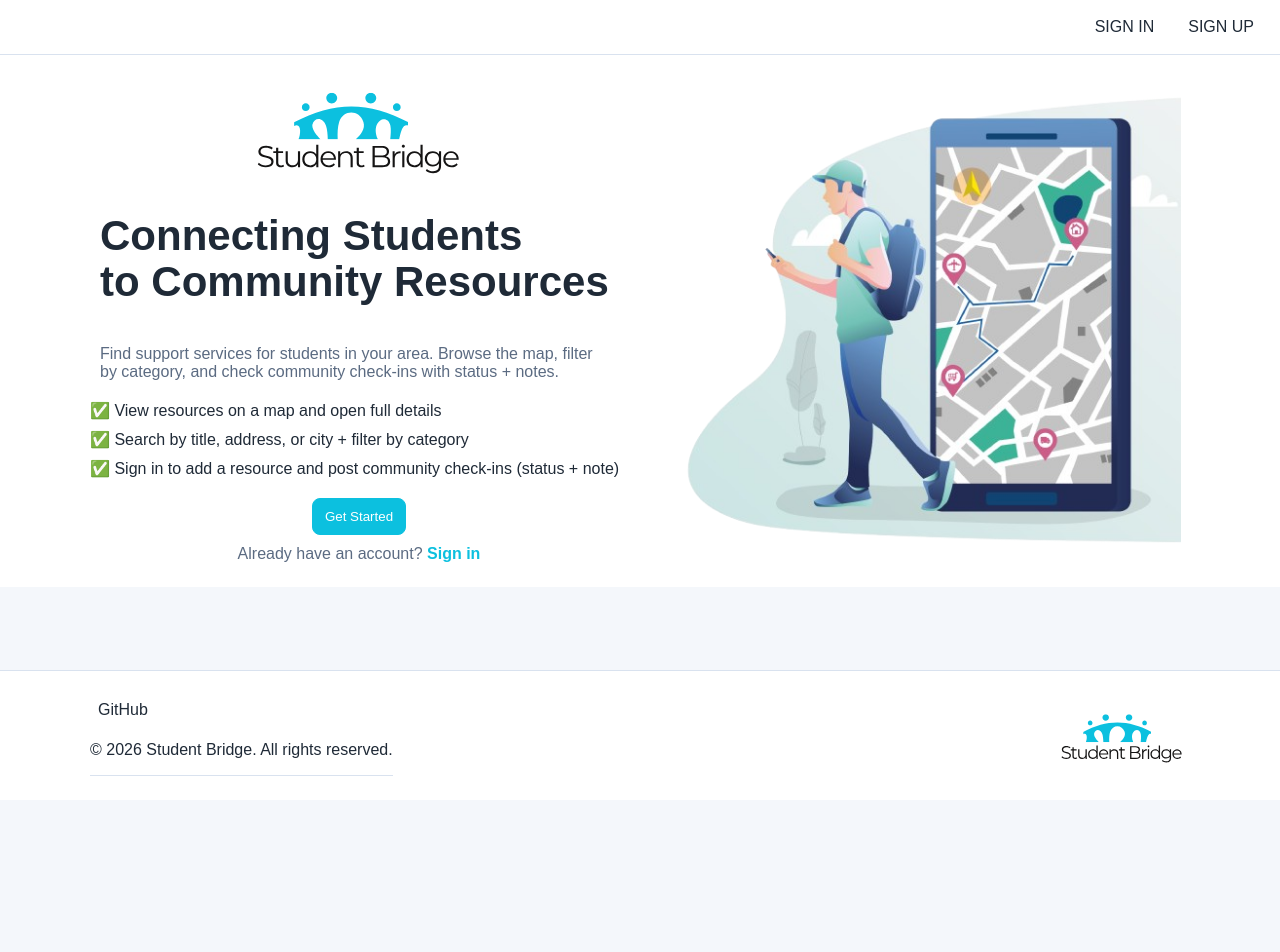
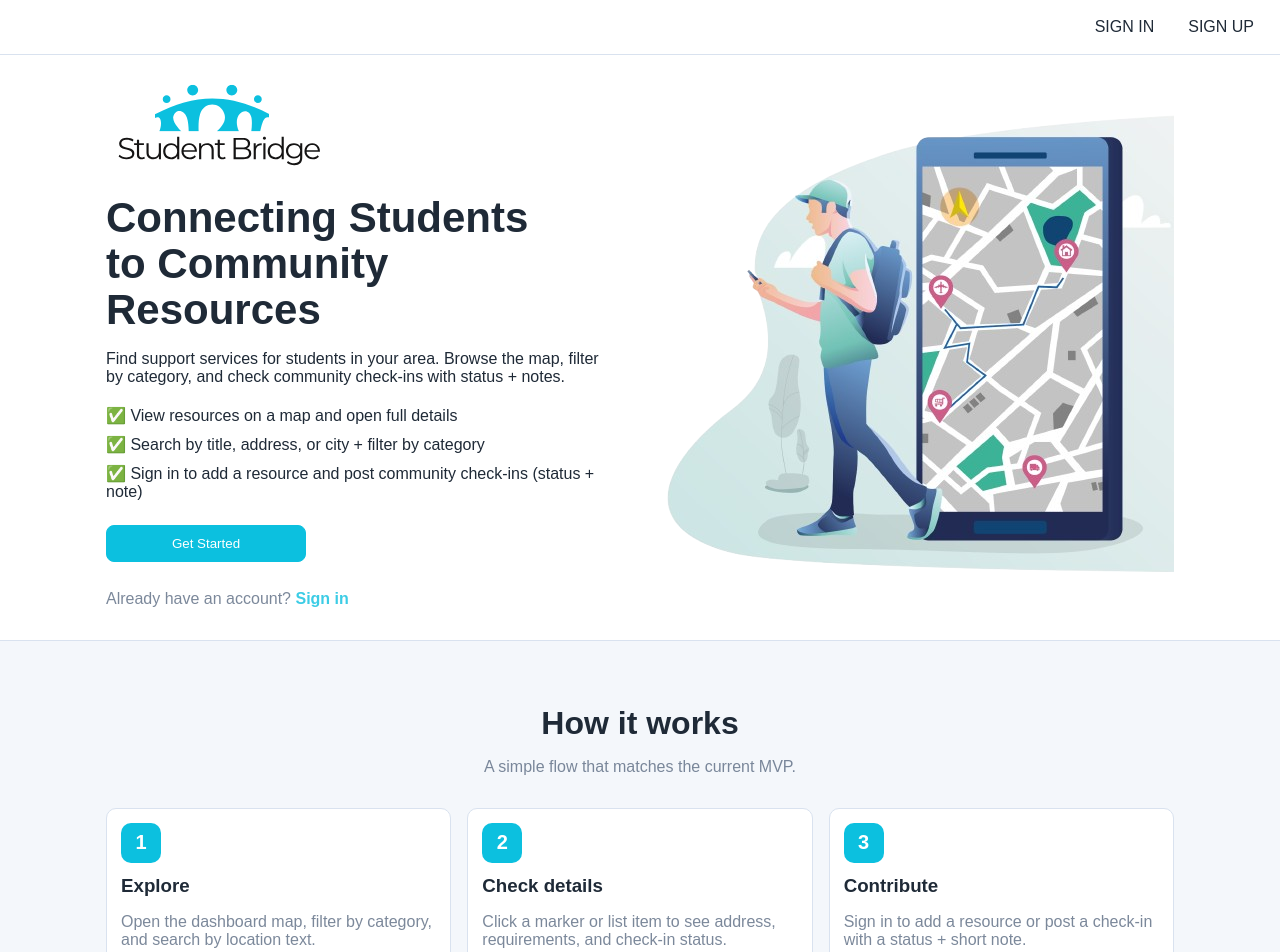
Before and after one commit to gabogara/student-bridge-front-end, a React (Vite) app: page / in a window 1280 px wide. Shown: the top 952 px of the page. Before the commit the page ends 800 px from the top, so only its background shows below. Built offline with nearby package versions, Linux system fonts and the light colour scheme; no server answers.

Commit message:
refactor: Adjust structure and elements on the landing page

```diff
--- a/src/components/Landing/Landing.css
+++ b/src/components/Landing/Landing.css
@@ -1,67 +1,57 @@
-.landing-page-wrapper {
-  width: 100%;
+.landing-page {
   background: #ffffff;
-  padding: 24px 16px;
 }
 
-.landing-container {
-  max-width: 1100px;
-  margin: 0 auto;
-
+.landing-hero {
   display: flex;
   align-items: center;
-  justify-content: space-between;
-  gap: 24px;
+  gap: 40px;
+  padding-top: 24px;
+  padding-bottom: 40px;
 }
 
 .landing-left {
   flex: 1;
-  display: flex;
-  flex-direction: column;
-  gap: 14px;
 }
 
-.landing-brand-img {
+.landing-right {
+  flex: 1;
+}
+
+.landing-logo {
   height: 100px;
-  width: auto;
-  display: block;
+  margin-bottom: 20px;
 }
 
 .landing-title {
-  margin: 0;
   font-size: 42px;
   line-height: 1.1;
-  color: #1f2a37;
-  padding: 20px 10px;
+  margin-bottom: 16px;
 }
 
 .landing-subtitle {
-  margin: 0;
-  color: #5b6b82;
+  margin-bottom: 20px;
   font-size: 16px;
   max-width: 520px;
-  padding: 20px 10px;
 }
 
 .landing-bullets {
   list-style: none;
   padding: 0;
-  margin: 0;
+  margin: 0 0 24px 0;
   display: grid;
   gap: 10px;
 }
 
 .landing-actions {
-  margin-top: 6px;
   display: flex;
   flex-direction: column;
-  gap: 10px;
-  align-items: center;
+  gap: 12px;
+  align-items: flex-start;
 }
 
-.landing-signin {
-  margin: 0;
-  color: #5b6b82;
+.landing-actions button {
+  min-width: 200px;
 }
 
 .landing-link {
@@ -69,32 +59,62 @@
   font-weight: bold;
 }
 
-.landing-right {
-  flex: 1;
-  display: flex;
-  justify-content: center;
-  align-items: center;
+.landing-img {
+  width: 100%;
+  max-width: 520px;
 }
 
-.landing-hero-img {
-  width: 100%;
-  max-width: 520px;
-  height: auto;
-  display: block;
+.how-section {
+  background: #f4f7fb;
+  padding: 48px 0;
+  border-top: 1px solid #d9e2ef;
+}
 
-  background: transparent;
-  border: none;
-  border-radius: 0;
+.how-section h2 {
+  text-align: center;
+  font-size: 32px;
+}
+
+.how-section > .page > p {
+  text-align: center;
+  margin-bottom: 32px;
+}
+
+.how-grid {
+  display: grid;
+  grid-template-columns: repeat(auto-fit, minmax(280px, 1fr));
+  gap: 16px;
+}
+
+.how-card {
+  transition: transform 0.2s;
+}
+
+.how-card:hover {
+  transform: translateY(-4px);
+}
+
+.how-number {
+  display: inline-flex;
+  align-items: center;
+  justify-content: center;
+  width: 40px;
+  height: 40px;
+  background: #0cc0df;
+  color: white;
+  font-size: 20px;
+  font-weight: bold;
+  border-radius: 10px;
+  margin-bottom: 12px;
 }
 
 @media (max-width: 900px) {
-  .landing-container {
+  .landing-hero {
     flex-direction: column;
-    align-items: stretch;
   }
 
   .landing-title {
-    font-size: 34px;
+    font-size: 32px;
   }
 
   .landing-actions {
@@ -104,8 +124,4 @@
   .landing-actions button {
     width: 100%;
   }
-
-  .landing-right {
-    justify-content: flex-start;
-  }
 }
--- a/src/components/Landing/Landing.jsx
+++ b/src/components/Landing/Landing.jsx
@@ -6,14 +6,10 @@ import headerImg from "../../assets/sb-logo.svg";
 
 const Landing = () => {
   return (
-    <div className="landing-page-wrapper">
-      <main className="landing-container">
+    <div className="landing-page">
+      <div className="page landing-hero">
         <section className="landing-left">
-          <img
-            src={headerImg}
-            alt="StudentBridge"
-            className="landing-brand-img"
-          />
+          <img src={headerImg} alt="StudentBridge" className="landing-logo" />
 
           <div>
             <h1 className="landing-title">
@@ -43,7 +39,7 @@ const Landing = () => {
               </button>
             </Link>
 
-            <p className="landing-signin">
+            <p className="muted">
               Already have an account?{" "}
               <Link className="landing-link" to="/sign-in">
                 Sign in
@@ -59,7 +55,43 @@ const Landing = () => {
             className="landing-hero-img"
           />
         </section>
-      </main>
+      </div>
+
+      <section className="how-section">
+        <div className="page">
+          <h2>How it works</h2>
+          <p className="muted">A simple flow that matches the current MVP.</p>
+
+          <div className="how-grid">
+            <article className="card how-card">
+              <div className="how-number">1</div>
+              <h3>Explore</h3>
+              <p className="muted">
+                Open the dashboard map, filter by category, and search by
+                location text.
+              </p>
+            </article>
+
+            <article className="card how-card">
+              <div className="how-number">2</div>
+              <h3>Check details</h3>
+              <p className="muted">
+                Click a marker or list item to see address, requirements, and
+                check-in status.
+              </p>
+            </article>
+
+            <article className="card how-card">
+              <div className="how-number">3</div>
+              <h3>Contribute</h3>
+              <p className="muted">
+                Sign in to add a resource or post a check-in with a status +
+                short note.
+              </p>
+            </article>
+          </div>
+        </div>
+      </section>
     </div>
   );
 };
--- a/src/index.css
+++ b/src/index.css
@@ -20,6 +20,8 @@ body {
 
 .app-content {
   flex: 1;
+  display: flex;
+  flex-direction: column;
 }
 
 body {
```
